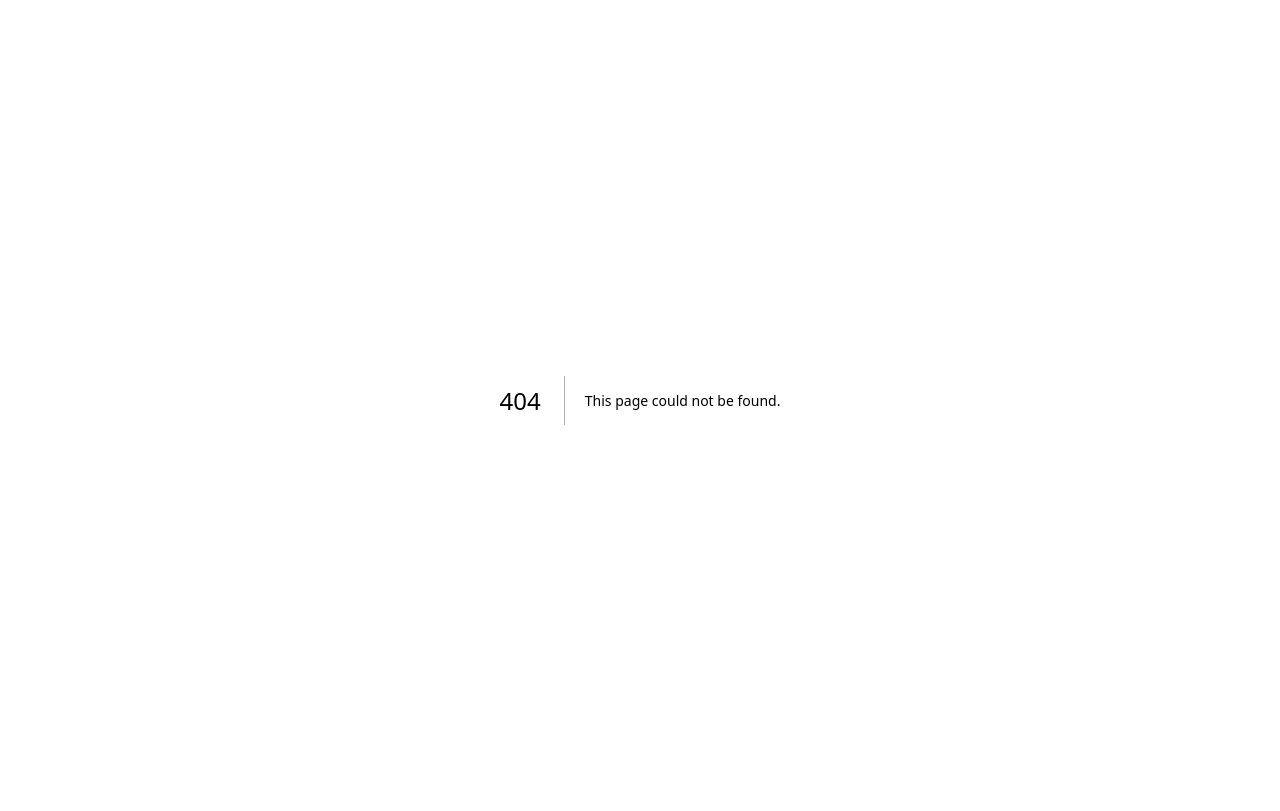
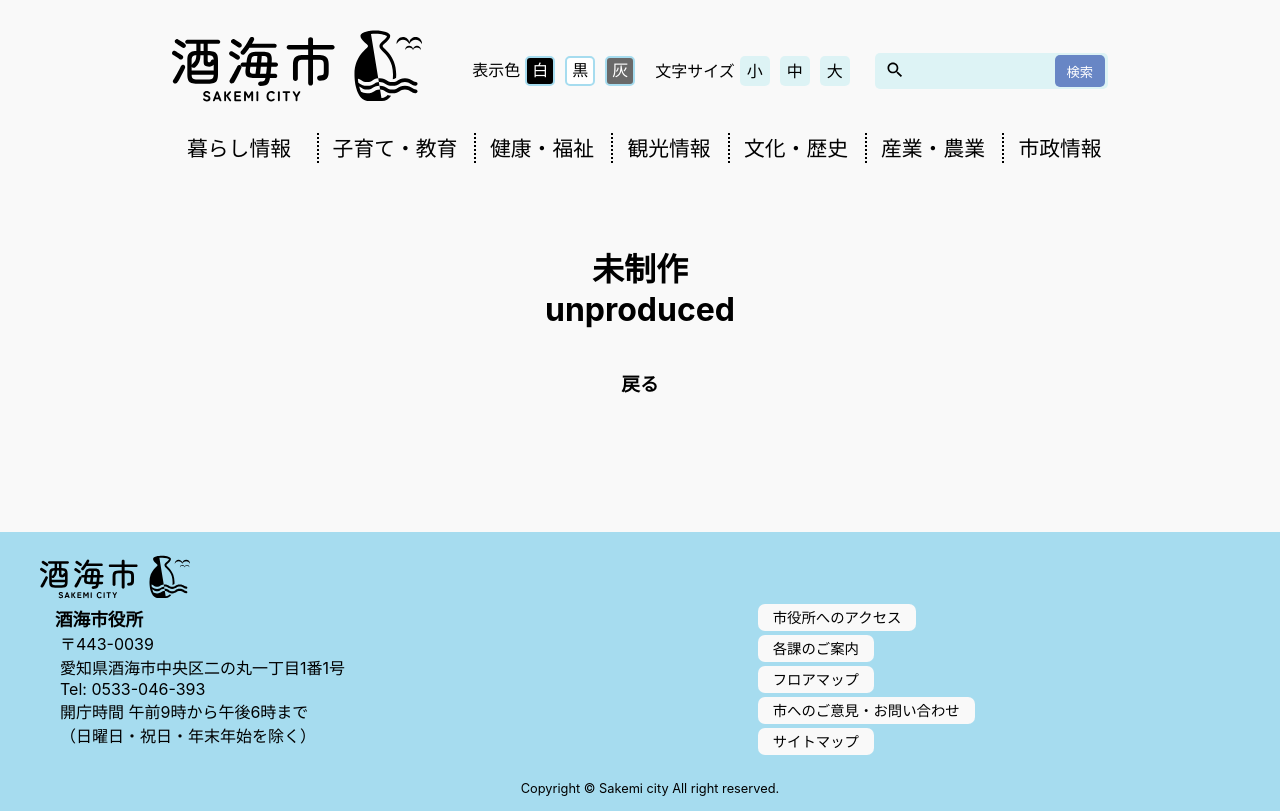
Before and after one commit to SatooRu65536/sakemi-city, a Next.js app: page /unproduced in a window 1280 px wide. Before the commit this address had no page. Built offline with nearby package versions, Linux system fonts and the light colour scheme.

Commit message:
logos.forEach(logo => logo.getAttribute('src', 'logo-reverse.svg'));

```diff
--- a/components/Header.tsx
+++ b/components/Header.tsx
@@ -1,37 +1,101 @@
 import Image from 'next/image';
+import Link from 'next/link';
 import styles from '../styles/components/header.module.scss';
 import SearchIcon from '@mui/icons-material/Search';
+
+
+const switch_color = (n: number) => {
+    const logos = [...document.getElementsByClassName('city-logo')];
+
+    switch (n) {
+        case 0:
+            document.documentElement.style.setProperty('--color-font-1', '#000000');
+            document.documentElement.style.setProperty('--color-font-2', '#ffffff');
+            document.documentElement.style.setProperty('--color-bg-1', '#F9F9F9');
+            document.documentElement.style.setProperty('--color-bg-2', '#DDF3F5');
+            document.documentElement.style.setProperty('--color-bg-2-dark', '#A6DCEF');
+            // document.documentElement.style.setProperty('--color-primary', '#');
+            // document.documentElement.style.setProperty('--color-secound', '#');
+            // document.documentElement.style.setProperty('--color-secound-thin', '#');
+            // document.documentElement.style.setProperty('--color-accent-1', '#');
+            // document.documentElement.style.setProperty('--color-accent-2', '#');
+
+            logos.forEach(logo => logo.getAttribute('src', 'logo-reverse.svg'));
+            break;
+        case 1:
+            document.documentElement.style.setProperty('--color-font-1', '#ffffff');
+            document.documentElement.style.setProperty('--color-font-2', '#000000');
+            document.documentElement.style.setProperty('--color-bg-1', '#000000');
+            document.documentElement.style.setProperty('--color-bg-2', '#111111');
+            document.documentElement.style.setProperty('--color-bg-2-dark', '#393e46');
+            break;
+        case 2:
+            document.documentElement.style.setProperty('--color-font-1', '#ffffff');
+            break;
+    }
+}
+
+const switch_fontsize = (n: number) => {
+    switch (n) {
+        case 0:
+            document.documentElement.style.fontSize = '13px';
+            break;
+        case 1:
+            document.documentElement.style.fontSize = '16px';
+            break;
+        case 2:
+            document.documentElement.style.fontSize = '20px';
+            break;
+    }
+}
 
 
 const Header = () => {
     return (
         <div>
             <div className={styles.top_menu_wrap}>
+                <input type="checkbox" id="hamburger_cbx" className={styles.hamburger_cbx} />
+
                 <label htmlFor="hamburger_cbx" className={styles.hamburger_wrap}>
-                    <input type="checkbox" id="hamburger_cbx" className={styles.hamburger_cbx} />
                     <span />
                     <span />
                     <span />
                 </label>
+
+                <div className={styles.drawer}>
+                    <ul>
+                        <li><Link href={'/'}>トップ</Link></li>
+                        <li><Link href={'/unproduced'}>暮らし情報</Link></li>
+                        <li><Link href={'/unproduced'}>子育て・教育</Link></li>
+                        <li><Link href={'/unproduced'}>健康・福祉</Link></li>
+                        <li><Link href={'/unproduced'}>観光情報</Link></li>
+                        <li><Link href={'/unproduced'}>文化・歴史</Link></li>
+                        <li><Link href={'/unproduced'}>産業・農業</Link></li>
+                        <li><Link href={'/unproduced'}>市政情報</Link></li>
+                    </ul>
+                </div>
             </div>
+
             <header className={styles.header}>
 
                 <div className={styles.header_container}>
-                    <Image src="/logo.svg" alt="Logo" width={250} height={80} />
+                    <Link href={'/'}>
+                        <Image className='city-logo' src="/logo.svg" alt="Logo" width={250} height={80} />
+                    </Link>
 
                     <div className={styles.site_setting}>
                         <div className={styles.color_wrap}>
                             <span>表示色</span>
-                            <span className={styles.color_button}>白</span>
-                            <span className={styles.color_button}>黒</span>
-                            <span className={styles.color_button}>灰</span>
+                            <span onClick={() => switch_color(0)} className={styles.color_button}>白</span>
+                            <span onClick={() => switch_color(1)} id='switch_color_black' className={styles.color_button}>黒</span>
+                            <span onClick={() => switch_color(2)} id='switch_color_gray' className={styles.color_button}>灰</span>
                         </div>
 
                         <div className={styles.fontsize_wrap}>
                             <span className={styles.size_title}>文字サイズ</span>
-                            <span className={styles.size_button}>小</span>
-                            <span className={styles.size_button}>中</span>
-                            <span className={styles.size_button}>大</span>
+                            <span onClick={() => switch_fontsize(0)} className={styles.size_button}>小</span>
+                            <span onClick={() => switch_fontsize(1)} className={styles.size_button}>中</span>
+                            <span onClick={() => switch_fontsize(2)} className={styles.size_button}>大</span>
                         </div>
 
                         <div className={styles.search_wrap}>
@@ -40,8 +104,8 @@ const Header = () => {
                                 <input type="hidden" name="ie" value="UTF-8" />
                                 <label htmlFor="serch_txt">
                                     <SearchIcon className={styles.serch_icon} />
+                                    <input type="text" name="q" className={styles.search_box} id="serch_txt" />
                                 </label>
-                                <input type="text" name="q" className={styles.search_box} id="serch_txt" />
                                 <input type="submit" name="sa" className={styles.search_submit} value="検索" />
                             </form>
                         </div>
@@ -49,13 +113,13 @@ const Header = () => {
                 </div>
 
                 <div className={styles.menu_wrap}>
-                    <span>暮らしの情報</span>
-                    <span>子育て・教育</span>
-                    <span>健康・福祉</span>
-                    <span>観光情報</span>
-                    <span>文化・歴史</span>
-                    <span>産業・農業</span>
-                    <span>市政情報</span>
+                    <span><Link href={'/unproduced'}>暮らし情報</Link></span>
+                    <span><Link href={'/unproduced'}>子育て・教育</Link></span>
+                    <span><Link href={'/unproduced'}>健康・福祉</Link></span>
+                    <span><Link href={'/unproduced'}>観光情報</Link></span>
+                    <span><Link href={'/unproduced'}>文化・歴史</Link></span>
+                    <span><Link href={'/unproduced'}>産業・農業</Link></span>
+                    <span><Link href={'/unproduced'}>市政情報</Link></span>
                 </div>
             </header>
         </div>
--- a/components/Layout.tsx
+++ b/components/Layout.tsx
@@ -1,6 +1,7 @@
 import Head from "next/head";
 import Header from './Header';
 import Footer from './footer';
+import styles from '../styles/Layout.module.scss'
 
 
 const Layout = ({ children }: { children: React.ReactNode }) => {
@@ -12,7 +13,7 @@ const Layout = ({ children }: { children: React.ReactNode }) => {
 
       <Header />
 
-      <main>
+      <main className={styles.main}>
         {children}
       </main>
 
--- a/components/footer.tsx
+++ b/components/footer.tsx
@@ -6,7 +6,7 @@ const footer = () => {
     return (
         <footer className={styles.footer}>
             <div>
-                <Image src="/logo.svg" alt="Logo" width={150} height={50} />
+                <Image src="/logo.svg" alt="city logo" width={150} height={50} />
 
                 <div className={styles.detail_wrap}>
                     <div className={styles.detail_container}>
--- a/next.config.js
+++ b/next.config.js
@@ -2,6 +2,10 @@
 const nextConfig = {
   reactStrictMode: true,
   swcMinify: true,
+  i18n: {
+    locales: ["ja"],
+    defaultLocale: "ja",
+  },
 }
 
 module.exports = nextConfig
--- /dev/null
+++ b/pages/unproduced.tsx
@@ -0,0 +1,26 @@
+import Head from 'next/head';
+import Link from 'next/link'
+import Layout from '../components/Layout';
+import styles from '../styles/unproduced.module.scss';
+
+
+const unproduced = () => {
+    return (
+        <Layout>
+            <Head>
+                <title>未制作 | 酒海市</title>
+            </Head>
+
+            <main className={styles.main}>
+                <h1>未制作</h1>
+                <h1>unproduced</h1>
+            </main>
+
+            <h3 className={styles.return}>
+                <Link href={'/'}>戻る</Link>
+            </h3>
+        </Layout>
+    )
+}
+
+export default unproduced;
--- /dev/null
+++ b/styles/Layout.module.scss
@@ -0,0 +1,3 @@
+.main {
+    min-height: calc(100vh - 184px - 278.5px);
+}
--- a/styles/components/footer.module.scss
+++ b/styles/components/footer.module.scss
@@ -1,10 +1,24 @@
 .footer {
-    padding: 20px 40px 15px 40px;
+    padding: 20px 20px 15px 40px;
     background-color: #A6DCEF;
+
+    @media (max-width: 600px) {
+        text-align: center;
+        padding: 20px 10px 15px 10px;
+    }
 
     .detail_wrap {
         display: grid;
-        grid-template-columns: 1fr 0.8fr;
+        grid-template-columns: 1fr 0.7fr;
+
+        @media (max-width: 600px) {
+            grid-template-columns: 1fr;
+
+            .detail_container {
+                padding: 20px 0 0 0;
+                text-align: center;
+            }
+        }
 
         .detail_container {
 
@@ -15,7 +29,7 @@
             }
 
             .cityhall_details {
-                padding-left: 30px;
+                padding-left: 20px;
             }
 
             .detail_list {
--- a/styles/components/header.module.scss
+++ b/styles/components/header.module.scss
@@ -1,12 +1,18 @@
 @import url('https://fonts.googleapis.com/css2?family=Kosugi+Maru&display=swap');
 
+
 .top_menu_wrap {
+    min-height: 50px;
+    background-color: var(--color-primary);
+    text-align: center;
+
     @media (min-width: 750px) {
         display: none;
     }
 
-    height: 50px;
-    background-color: var(--color-primary);
+    .hamburger_cbx {
+        display: none;
+    }
 
     .hamburger_wrap {
         width: 30px;
@@ -26,32 +32,64 @@
             transition: all 0.5s;
         }
 
-        span:nth-child(2) {
+        span:nth-child(1) {
             top: 0px;
         }
 
-        span:nth-child(3) {
+        span:nth-child(2) {
             top: 10px;
         }
 
-        span:nth-child(4) {
+        span:nth-child(3) {
             top: 20px;
         }
+    }
 
-        .hamburger_cbx:checked~span:nth-child(2) {
-            transform: translateY(10px) rotate(45deg);
+    .drawer {
+        width: 100%;
+        height: 0px;
+        background-color: var(--color-primary);
+        overflow-y: hidden;
+        text-align: center;
+        transition: all 0.5s;
+        position: fixed;
+        top: 50px;
+
+        ul {
+            transition: all 0.5s;
+            padding-top: 0;
+
+            li {
+                margin-bottom: 0.3rem;
+                font-family: 'Kosugi Maru', sans-serif;
+                color: var(--color-font-2);
+                font-size: 1.3rem;
+                transition: all 0.5s;
+            }
         }
+    }
 
-        .hamburger_cbx:checked~span:nth-child(3) {
-            opacity: 0;
-        }
+    .hamburger_cbx:checked ~ .hamburger_wrap span:nth-child(1) {
+        transform: translateY(10px) rotate(45deg);
+    }
 
-        .hamburger_cbx:checked~span:nth-child(4) {
-            transform: translateY(-10px) rotate(-45deg);
-        }
+    .hamburger_cbx:checked ~ .hamburger_wrap span:nth-child(2) {
+        opacity: 0;
+    }
 
-        .hamburger_cbx {
-            display: none;
+    .hamburger_cbx:checked ~ .hamburger_wrap span:nth-child(3) {
+        transform: translateY(-10px) rotate(-45deg);
+    }
+
+    .hamburger_cbx:checked ~ .drawer {
+        height: 15.5rem;
+
+        ul {
+            padding-top: 5px;
+
+            li {
+                margin-bottom: 0.5rem;
+            }
         }
     }
 }
@@ -73,11 +111,11 @@
             display: none;
 
             @media (min-width: 750px) {
-                margin-top: 1.6rem;
+                margin-top: 30px;
                 display: flex;
 
                 .color_wrap {
-                    line-height: 1.6rem;
+                    line-height: 25px;
 
                     .color_button {
                         width: 30px;
@@ -111,7 +149,7 @@
                 }
 
                 .fontsize_wrap {
-                    line-height: 1.8rem;
+                    line-height: 30px;
 
                     .size_title {
                         margin-left: 15px;
@@ -146,7 +184,8 @@
                         vertical-align: middle;
 
                         .serch_icon {
-                            margin-top: -2px;
+                            font-size: 20px;
+                            margin-top: -0.45rem;
                             vertical-align: middle;
                         }
 
@@ -175,7 +214,7 @@
                             width: 50px;
                             margin: 2px -7px 0 0;
                             vertical-align: top;
-                            color: var(--color-bg-1);
+                            color: var(--color-font-2);
                             background-color: var(--color-primary);
                             border: none;
                             border-radius: 5px;
@@ -223,6 +262,10 @@
             font-size: 1.3rem;
             position: relative;
             cursor: pointer;
+
+            a {
+                font-size: 1.3rem;
+            }
         }
 
         span:nth-child(n+2)::before {
--- a/styles/globals.scss
+++ b/styles/globals.scss
@@ -1,7 +1,5 @@
-* {
-  margin: 0;
-  padding: 0;
-  box-sizing: border-box;
+:root {
+  font-size: 16px;
 
   --color-font-1: #000000;
   --color-font-2: #ffffff;
@@ -15,19 +13,29 @@
   --color-bg-2-dark: #A6DCEF;
 }
 
+* {
+  margin: 0;
+  padding: 0;
+  box-sizing: border-box;
+}
+
 html,
 body {
   padding: 0;
   margin: 0;
   min-height: 100vh;
+  background-color: var(--color-bg-1);
   font-family: -apple-system, BlinkMacSystemFont, Segoe UI, Roboto, Oxygen,
     Ubuntu, Cantarell, Fira Sans, Droid Sans, Helvetica Neue, sans-serif;
-  font-size: 16px;
 }
 
 a {
-  color: inherit;
   text-decoration: none;
+}
+
+p,
+a {
+  color: var(--color-font-1);
 }
 
 * {
--- /dev/null
+++ b/styles/unproduced.module.scss
@@ -0,0 +1,9 @@
+.main {
+    padding-top: 50px;
+    text-align: center;
+}
+
+.return {
+    margin-top: 40px;
+    text-align: center;
+}
```
Also changed, not shown: pages/api/hello.ts (deleted, +0 -13 lines).
